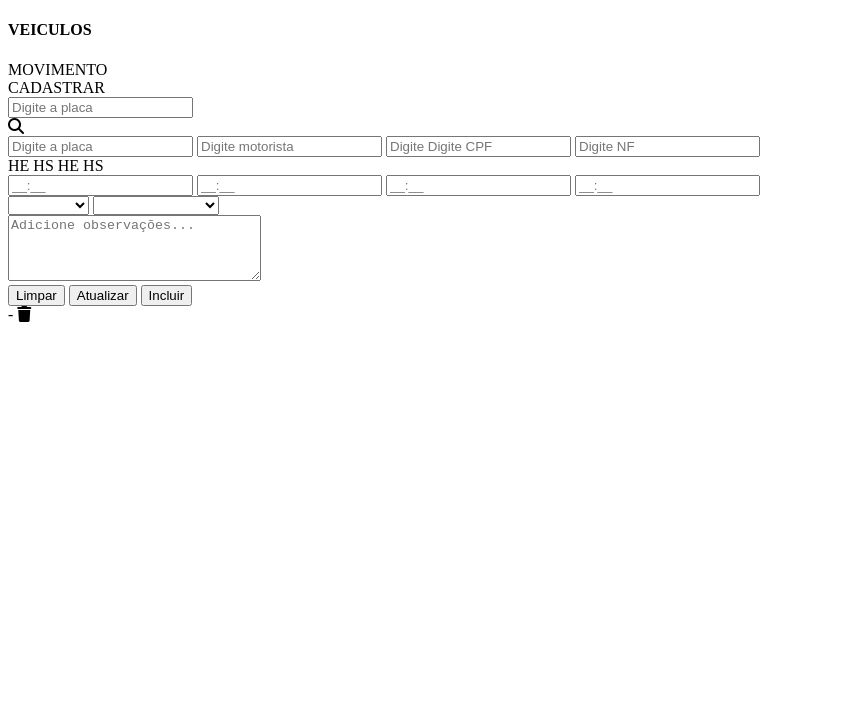
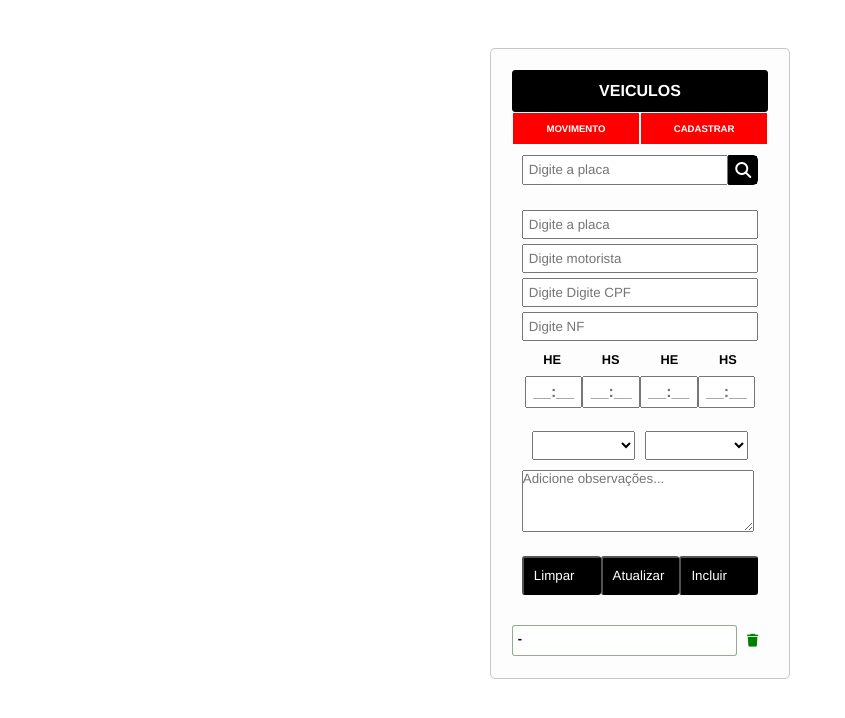
Before and after one commit to Moacir551/appVeiculos, a plain HTML site: page index.html in a window 1280 px wide. Both pictures are taken after a click on the button "Incluir". Shown: the whole page, without its empty margins (0-845 px from the left). Drawn offline with Linux system fonts and the light colour scheme.

Commit message:
atualização estilos
atualizando estilos pagina principal e cadastrar

```diff
--- a/css/style.css
+++ b/css/style.css
@@ -1 +1,219 @@
-criando o arquivo style.css
+*{
+    padding:0;
+    margin:0;
+    font-family: Helvetica, sans-serif;
+    color:black;
+    box-sizing: border-box;
+
+}
+
+/*OCULTAR ELEMENTO*/
+.hide{
+    display: none;
+    /*visibility: hidden;*/
+}
+
+/*CONTAINER*/
+.container{
+    display: block;
+    max-width:300px;
+    min-height: 400px;
+    margin: 3rem auto 0;
+    border: 1px solid rgb(202, 198, 198);
+    border-radius: 5px;
+    padding: 1.3rem;
+    background-color: #fdfdfd;
+    height: 100%;
+
+}
+/*HEADER*/
+header {
+    width: 100%;
+    background-color: black;
+    border: 1px solid black;
+    border-radius: 3px;
+}
+/*NAV MENU*/
+#navMenu{
+    DISPLAY: FLEX;
+    background-color: red;
+
+}
+#navMenu div{
+    flex: 50%;
+    padding: 10px;
+    color: white;
+    font-weight: bold;
+    font-size: 0.6rem;
+    text-align: center;
+    border: 1px solid white;
+
+}
+#navMenu div:hover{
+    color: yellow;
+}
+#formContainer{
+    display: flex;
+    justify-content: space-between;
+    flex-wrap: wrap;
+    padding: 10px;
+    width: 100%;
+    min-height: 50%;
+
+}
+/*DADOS*/
+.formDivDados{
+    width: 100%;
+    height: 100%;
+}
+.formDivDados input, select{
+    width: 100%;
+    padding: 5px;
+    margin-top: 5px;
+
+}
+header h4{
+    display: flex;
+    justify-content: center;
+    color: white;
+    padding: 10px;
+    border: 1px solid black;
+}
+#divLocalizar{
+    display: flex;
+    width: 100%;
+    height: 30px;
+    margin-bottom: 20px;
+}
+
+#formInputPlaca{
+    width: 300px;
+    flex: 8;
+    padding: 5px;
+}
+#formInputPesquisa{
+    border: 0.1px solid black;
+    border-radius: 0px 5px 5px 0px;
+    width: 50px;
+    flex: 1;
+}
+#formInputPesquisa i{
+    color: white;
+    font-weight: bold;
+    padding: 6px;
+    background-color: black;
+}
+#divTitHoras{
+    display: flex;
+    font-size: 0.5rem;
+    width: 100%;
+    font-weight: bold;
+    padding: 1px;
+    margin-top: 10px;
+}
+#divTitHoras label{
+    font-size: 0.8rem;
+    text-align: center;
+    flex: 1;
+}
+
+.divHoras{
+    display: flex;
+    padding: 3px;
+    margin-bottom: 10px;
+
+}
+.divHoras input{
+    text-align: center;
+    font-size: 1rem;
+    font-weight: bold;
+    width: 25%;
+    flex: 1;
+}
+#divModCol{
+    display: flex;
+    padding: 5px;
+
+}
+#modelo{
+    flex: 1;
+    margin: 5px;
+}
+#operacao{
+    flex: 1;
+    margin: 5px;
+}
+#observacao{
+    width: 100%;
+}
+.divLocalizar button{
+    background-color: black;
+    flex: 1;
+    transition: 0.2s;
+}
+.divLocalizar button:hover{
+    background-color: rgb(70, 60, 60);
+}
+.divLocalizar button i{
+    color: white;
+}
+.divAcoes{
+    display: flex;
+    justify-content: space-between;
+    width: 100%;
+    padding: 20px 0px;
+}
+.divAcoes button{
+    display: flex;/*aqui*/
+    padding: 10px;
+    flex: 1;
+    background-color: black;
+    color: white;
+    border-radius: 3px;
+    transition: 0.4s;
+}
+.divAcoes button:hover{
+    color: yellow;
+}
+/*LISTA*/
+#nomeMotorista{
+    display: flex;
+    width: 100%;
+    border: 1px solid black;
+
+}
+#nomes{
+    display: flex;
+    flex-direction: column;
+    width: 100%;
+    font-size: 0.8rem;
+    max-height: 150px;
+    overflow-y: scroll;
+}
+#divSpanMot{
+    margin-bottom: 0px;
+    flex: 1;
+}
+#nomes div{
+    display:flex;
+}
+#nomes div i{
+    color: green;
+    font-size: 0.8rem;
+    padding: 10px;
+}
+#nomes div #divSpanMot{
+    padding: 5px;
+    border: 1px solid rgba(2, 44, 2, 0.411);
+    border-radius: 3px;
+    margin-bottom: 2px;
+    transition: 0.5s;
+    color: black;
+    background-color: white;
+    font-weight: bold;
+
+}
+#nomes > #divSpanMot:hover{
+    color: yellow;
+    background-color: black;
+}
--- /dev/null
+++ b/css/styleCadastrar.css
@@ -0,0 +1,51 @@
+*{
+    border: 0px;
+    padding: 0px;
+    box-sizing: border-box;
+    font-family:Verdana, Geneva, Tahoma, sans-serif;
+    color: black;
+}
+/*CONTAINER*/
+#containerCadastrar{
+    max-width: 300px;
+    min-height: 400px;
+    border: 1px solid rgb(199, 191, 191);
+    margin: 3rem auto;
+    padding: 10px;
+}
+/*FORM*/
+#frmCampos{
+    display: flex;
+    flex-direction: column;
+    padding: 10px;
+    gap: 10px;
+}
+#frmCampos input{
+    padding: 10px;
+    border: 1px solid rgb(199, 191, 191);
+}
+#frmBotoes{
+    display: flex;
+    flex-direction: row;
+    padding: 10px;
+}
+#frmBotoes input{
+    font-weight: bold;
+    flex:1;
+    background-color: white;
+    padding: 10px;
+    border: 1px solid rgb(199, 191, 191);
+}
+#frmBotoes input:hover{
+    background-color: rgb(247, 241, 241);
+}
+#divTipo{
+    display: flex;
+
+    padding: 0px 10px;
+}
+#divTipo select{
+    flex: 1;
+    border: 1px solid rgb(199, 191, 191);
+    padding: 10px;
+}
```
